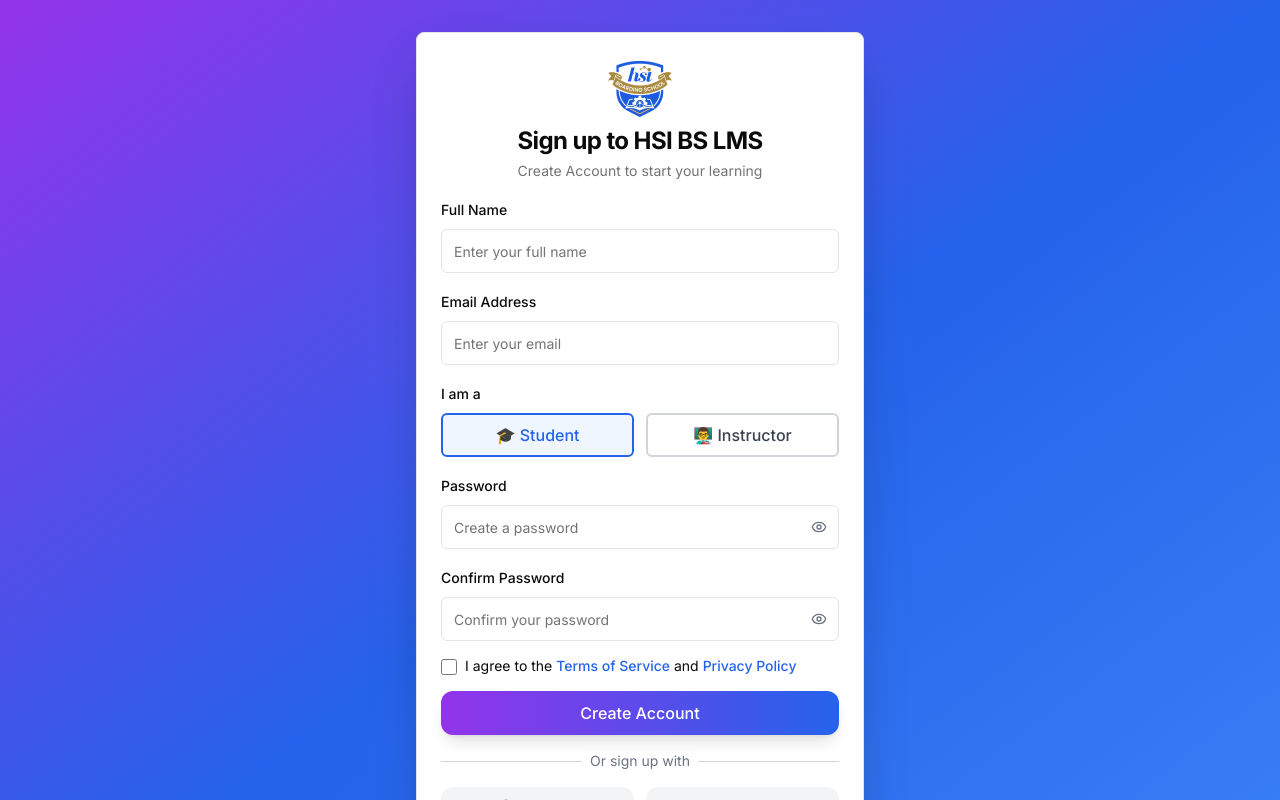
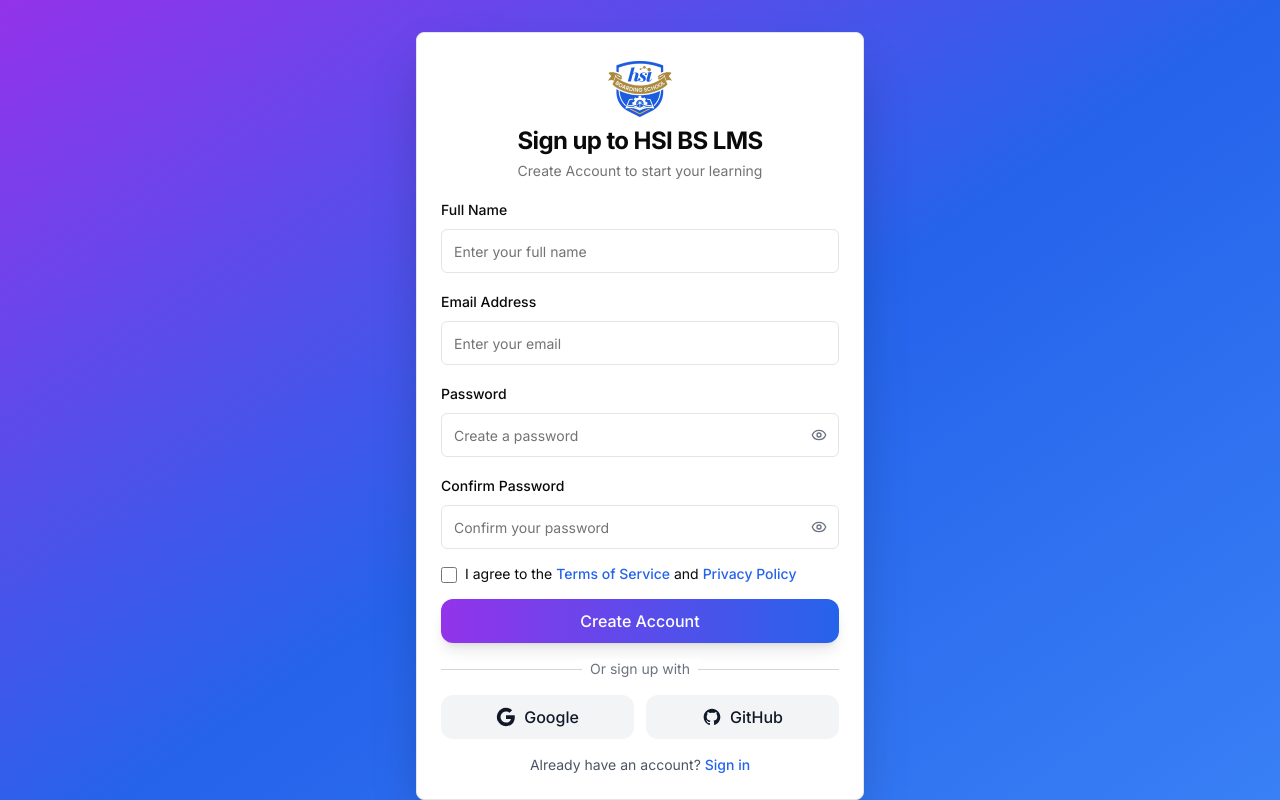
Before and after one commit to HSI-Boarding-School/lms-client, a React (Vite) app: page /signup in a window 1280 px wide. Shown: the top 800 px of the page. Built offline with nearby package versions, Linux system fonts and the light colour scheme.

Commit message:
delete role selection in signup page

```diff
--- a/src/pages/auth/SignUpPage.tsx
+++ b/src/pages/auth/SignUpPage.tsx
@@ -21,7 +21,6 @@
     email: "",
     password: "",
     confirmPassword: "",
-    role: "student" as "student" | "instructor" | "admin",
   });
   const [isLoading, setIsLoading] = useState(false)
   const [error, setError] = useState("")
@@ -56,7 +55,6 @@
       await authService.register({
         email: formData.email,
         password: formData.password,
-        role: formData.role,
         username: formData.fullName
       })
 
@@ -136,36 +134,7 @@
               />
             </div>
 
-            {/* Role Selection */}
-            <div className="space-y-2">
-              <Label htmlFor="role">I am a</Label>
-              <div className="grid grid-cols-2 gap-3">
-                <button
-                  type="button"
-                  onClick={() => setFormData({ ...formData, role: "student" })}
-                  className={`h-11 rounded-md border-2 font-medium transition-all ${
-                    formData.role === "student"
-                      ? "border-blue-600 bg-blue-50 text-blue-600"
-                      : "border-gray-300 bg-white text-gray-700 hover:border-gray-400"
-                  }`}
-                >
-                  🎓 Student
-                </button>
-                <button
-                  type="button"
-                  onClick={() =>
-                    setFormData({ ...formData, role: "instructor" })
-                  }
-                  className={`h-11 rounded-md border-2 font-medium transition-all ${
-                    formData.role === "instructor"
-                      ? "border-blue-600 bg-blue-50 text-blue-600"
-                      : "border-gray-300 bg-white text-gray-700 hover:border-gray-400"
-                  }`}
-                >
-                  👨‍🏫 Instructor
-                </button>
-              </div>
-            </div>
+
 
             {/* Password */}
             <div className="space-y-2">
--- a/src/services/authService.ts
+++ b/src/services/authService.ts
@@ -12,14 +12,13 @@
     username: string;
     email: string;
     password: string;
-    role: 'student' | 'instructor' | 'admin';
 }
 
 export interface User {
     id: number;
     username: string;
     email: string;
-    role: 'student' | 'instructor' | 'admin'
+    role: 'STUDENT' | 'INSTRUCTOR' | 'ADMIN';
 }
 
 export interface LoginResponse {
@@ -78,6 +77,7 @@
         } catch (error: any) {
             throw new Error(error.response?.data?.message || 'Registration failed');
         }
+        console.log(data)
     },
 
     // Get user by id
```
